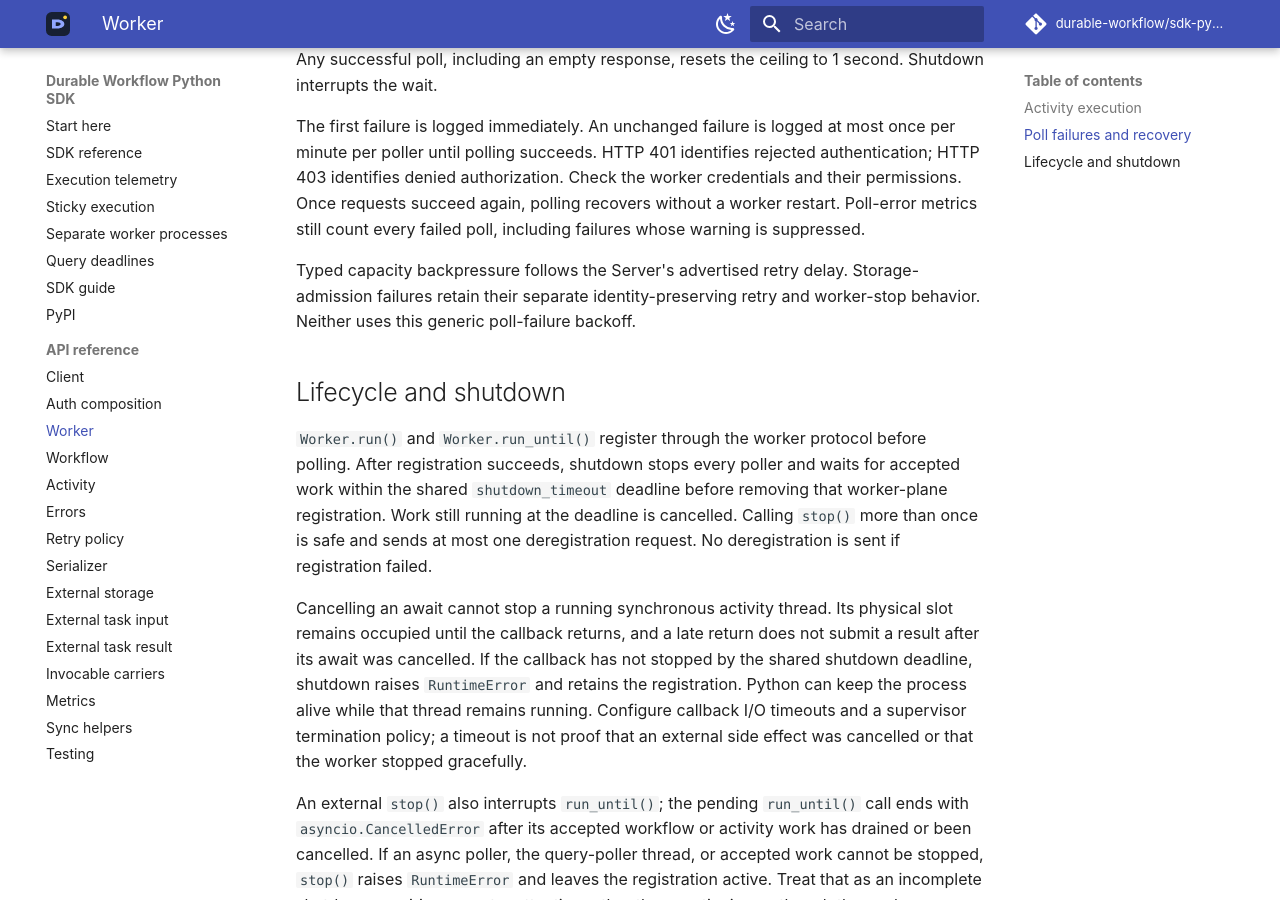
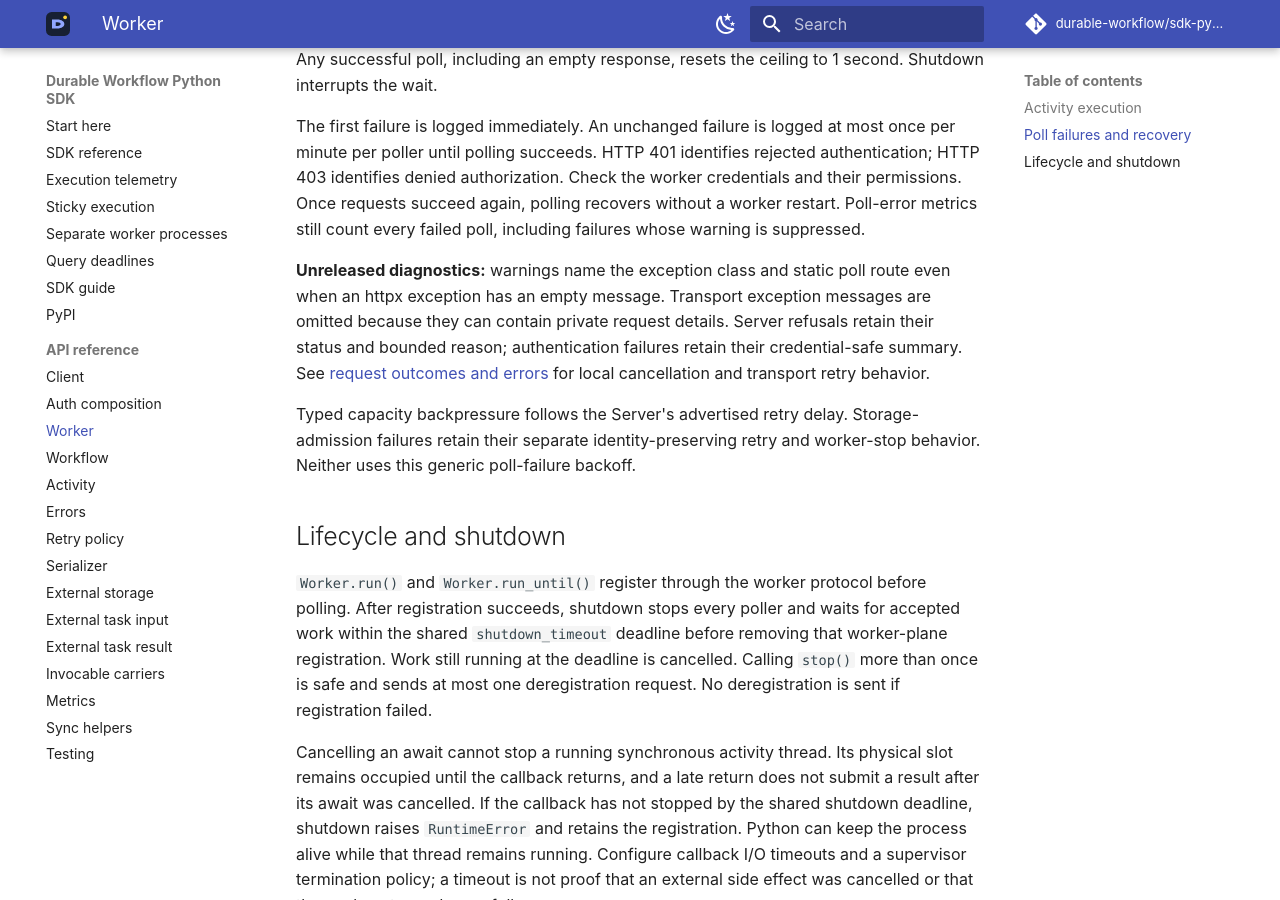
Before and after one commit to durable-workflow/sdk-python, an MkDocs documentation site: the page built from docs/reference/worker.md, in a window 1280 px wide and 900 px high, scrolled down 1028 px. Built offline with MkDocs 1.6.1 and Material for MkDocs 9.7.7, drawn with Linux system fonts in a browser that asks for light colours.

Commit message:
Name poll transport failures and record local request cancellation

```diff
--- a/docs/reference/worker.md
+++ b/docs/reference/worker.md
@@ -47,6 +47,13 @@
 credentials and their permissions. Once requests succeed again, polling
 recovers without a worker restart. Poll-error metrics
 still count every failed poll, including failures whose warning is suppressed.
+
+**Unreleased diagnostics:** warnings name the exception class and static poll
+route even when an httpx exception has an empty message. Transport exception
+messages are omitted because they can contain private request details. Server
+refusals retain their status and bounded reason; authentication failures retain
+their credential-safe summary. See [request outcomes and errors](metrics.md#request-outcomes-and-errors)
+for local cancellation and transport retry behavior.
 
 Typed capacity backpressure follows the Server's advertised retry delay.
 Storage-admission failures retain their separate identity-preserving retry and
```
Also changed, not shown: CHANGELOG.md (+7 -0 lines), docs/reference/metrics.md (+37 -0 lines), docs/sdk-reference.md (+7 -0 lines), 3 other files.
